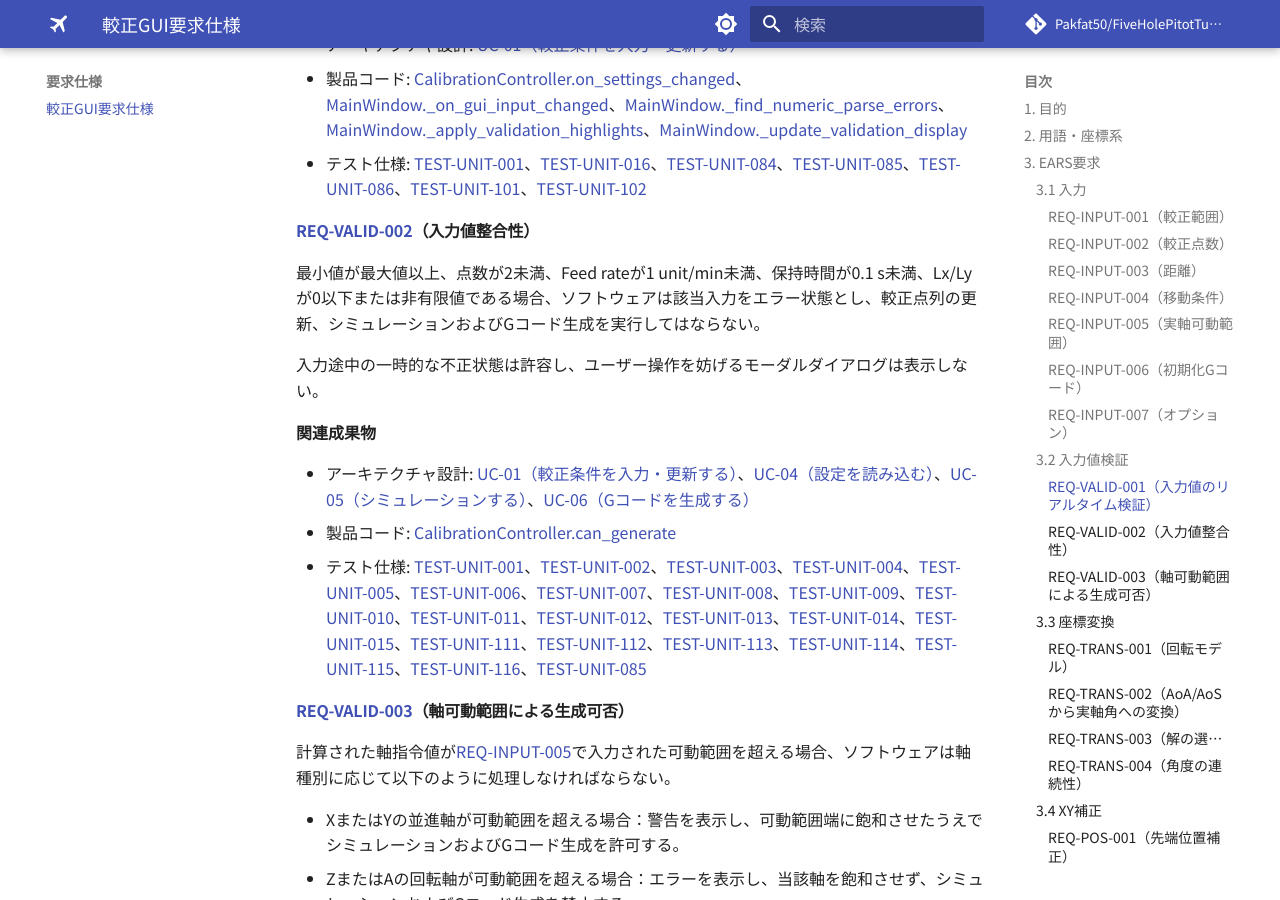
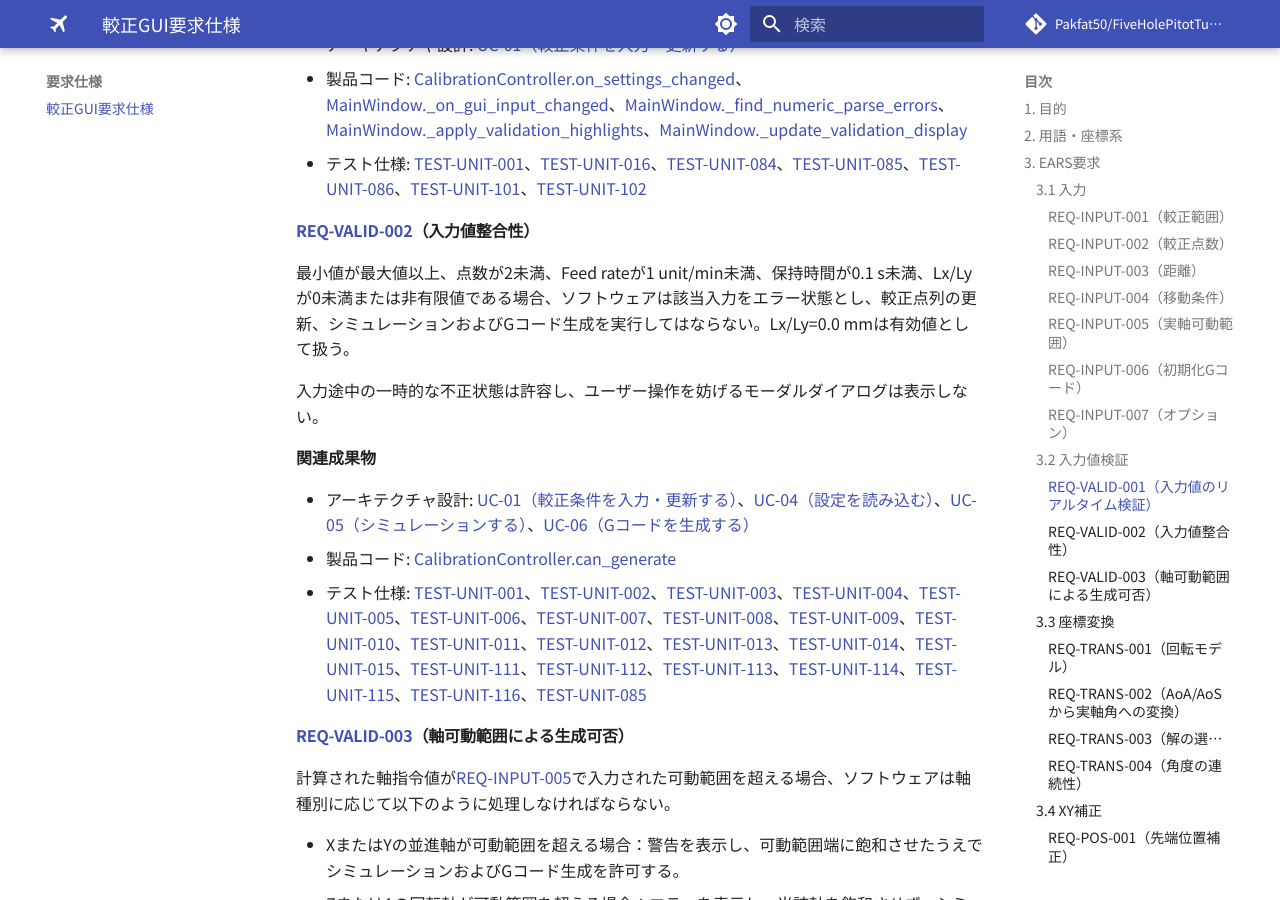
Before and after one commit to Pakfat50/FiveHolePitotTubeCalibration, an MkDocs documentation site: the page built from docs/pitot_calibration_gui_spec.md, in a window 1280 px wide and 900 px high, scrolled down 3793 px. Built offline with MkDocs 1.6.1 and Material for MkDocs 9.7.7, drawn with Linux system fonts in a browser that asks for light colours; comment, search, counter and statistics services are not loaded; some of the changed text lies outside the part shown.

Commit message:
docs: allow zero millimeter offsets in requirements and design

```diff
--- a/docs/pitot_calibration_gui_spec.md
+++ b/docs/pitot_calibration_gui_spec.md
@@ -53,7 +53,7 @@
 
 ソフトウェアは、ピッチ回転中心からピトー管先端までの基準姿勢におけるX方向距離およびY方向距離をmm単位で入力できなければならない。
 
-LxおよびLyは、いずれも0より大きい有限な実数でなければならない。
+LxおよびLyは、いずれも0.0 mm以上の有限な実数でなければならない。0.0 mmは許容する。
 
 **関連成果物**
 
@@ -133,7 +133,7 @@ Feed rateは **1 unit/min以上** でなければならない。
 
 #### REQ-VALID-002（入力値整合性）
 
-最小値が最大値以上、点数が2未満、Feed rateが1 unit/min未満、保持時間が0.1 s未満、Lx/Lyが0以下または非有限値である場合、ソフトウェアは該当入力をエラー状態とし、較正点列の更新、シミュレーションおよびGコード生成を実行してはならない。
+最小値が最大値以上、点数が2未満、Feed rateが1 unit/min未満、保持時間が0.1 s未満、Lx/Lyが0未満または非有限値である場合、ソフトウェアは該当入力をエラー状態とし、較正点列の更新、シミュレーションおよびGコード生成を実行してはならない。Lx/Ly=0.0 mmは有効値として扱う。
 
 入力途中の一時的な不正状態は許容し、ユーザー操作を妨げるモーダルダイアログは表示しない。
 
@@ -719,7 +719,7 @@ GUIには少なくとも以下の操作ボタンを設ける。
 - XY補正式と絶対誤差0.001 mm以内の精度
 - X/Y範囲超過時の飽和・警告と、Z/A範囲超過時の生成禁止
 - 入力変更時のリアルタイム較正点生成、背景色による入力エラー強調、および固定メッセージ領域への理由表示
-- Lx/Ly > 0、保持時間0.1 s以上、Feed rate 1 unit/min以上
+- Lx/Ly >= 0、保持時間0.1 s以上、Feed rate 1 unit/min以上
 - 蛇行走査
 - `$H`を固定でGコードへ出力すること
 - 合成送り速度を`F`ワードとして出力すること
```
